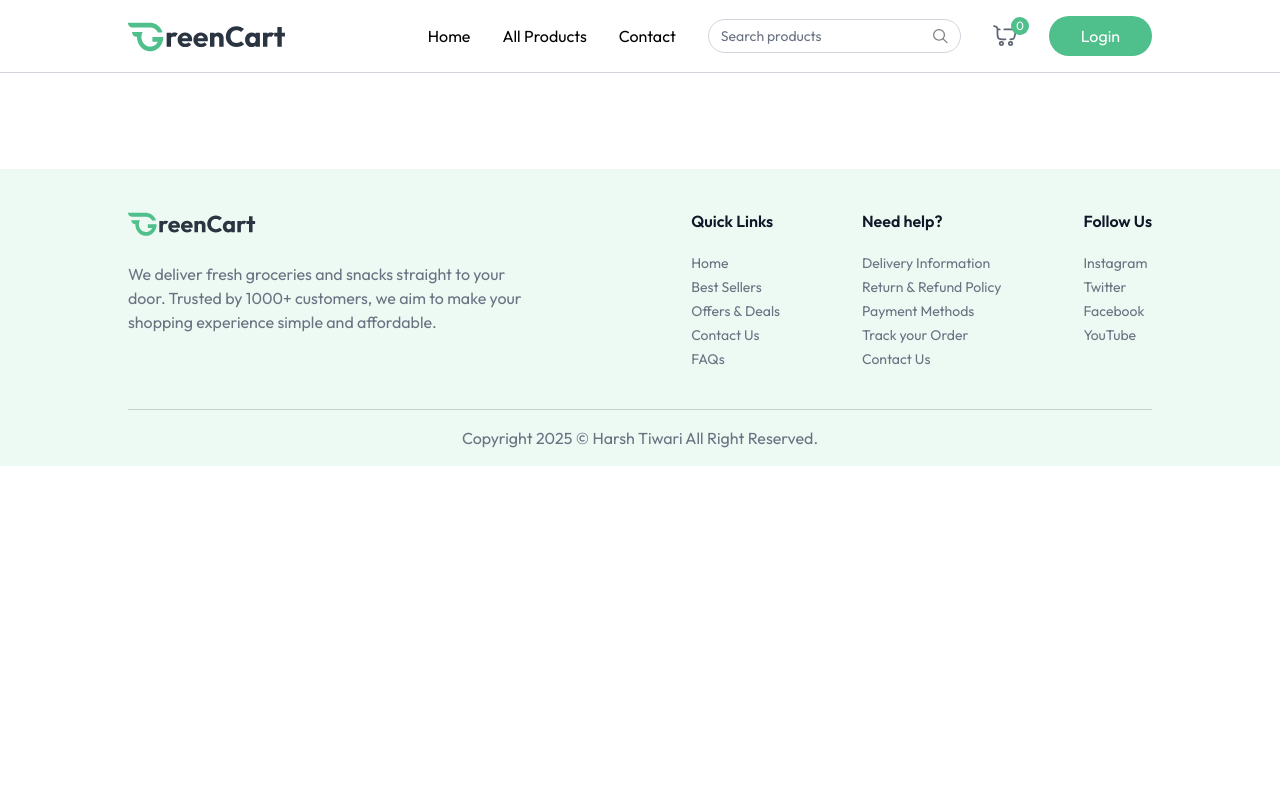
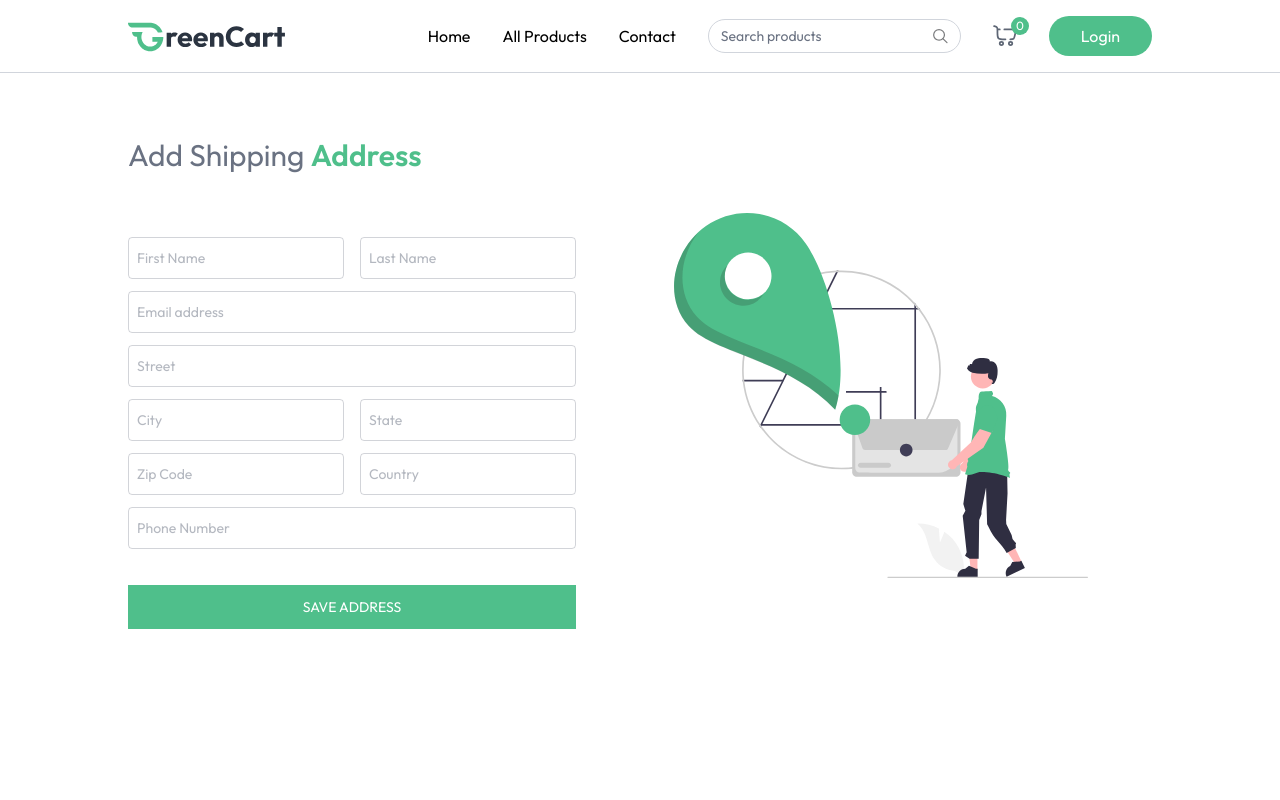
Before and after one commit to harsh7598/mern_grocery, a React (Vite) app in the folder client/: page /add-address in a window 1280 px wide. Shown: the top 800 px of the page. Built offline with nearby package versions, Linux system fonts and the light colour scheme.

Commit message:
addaddresspage

```diff
--- a/client/src/App.jsx
+++ b/client/src/App.jsx
@@ -10,6 +10,7 @@
 import ProductCategory from './pages/ProductCategory'
 import ProductDetails from './pages/ProductDetails'
 import Cart from './pages/Cart'
+import AddAddress from './pages/AddAddress'
 
 const App = () => {
   const isSellerPath = useLocation().pathname.includes("seller");
@@ -28,6 +29,7 @@
           <Route path='/products/:category' element={<ProductCategory/>}/>
           <Route path='/products/:category/:id' element={<ProductDetails/>}/>
           <Route path='/cart' element={<Cart/>}/>
+          <Route path='/add-address' element={<AddAddress/>}/>
         </Routes>
       </div>
       {!isSellerPath && <Footer/>}
--- /dev/null
+++ b/client/src/pages/AddAddress.jsx
@@ -0,0 +1,134 @@
+import React, { useState } from "react";
+import { assets } from "../assets/assets";
+
+//Input fields:
+const InputFields = ({ type, placeholder, name, handleChange, address }) => (
+  <input
+    type={type}
+    placeholder={placeholder}
+    name={name}
+    value={address[name]}
+    onChange={handleChange}
+    required
+    className="w-full px-2 py-2.5 border border-gray-500/30 rounded outline-none text-gray-500 focus:border-primary transition"
+  />
+);
+
+const AddAddress = () => {
+  const [address, setAddress] = useState({
+    firstName: "",
+    lastName: "",
+    email: "",
+    street: "",
+    city: "",
+    state: "",
+    zipCode: "",
+    country: "",
+    phone: "",
+  });
+
+  const handleChange = (e) => {
+    const { name, value } = e.target;
+    setAddress((prevAddress) => ({ ...prevAddress, [name]: value }));
+  };
+
+  const onSubmitHandler = async (e) => {
+    e.preventDefault();
+  };
+
+  return (
+    <div className="mt-16 pb-16">
+      <p className="text-2xl md:text-3xl text-gray-500">
+        Add Shipping <span className="text-primary font-semibold">Address</span>
+      </p>
+      <div className="flex flex-col-reverse md:flex-row justify-between mt-10">
+        <div className="flex-1 max-w-md">
+          <form onSubmit={onSubmitHandler} className="space-y-3 mt-6 text-sm">
+            <div className="grid grid-cols-2 gap-4">
+              <InputFields
+                handleChange={handleChange}
+                address={address}
+                name="firstName"
+                type="text"
+                placeholder="First Name"
+              />
+              <InputFields
+                handleChange={handleChange}
+                address={address}
+                name="lastname"
+                type="text"
+                placeholder="Last Name"
+              />
+            </div>
+            <InputFields
+              handleChange={handleChange}
+              address={address}
+              name="email"
+              type="email"
+              placeholder="Email address"
+            />
+            <InputFields
+              handleChange={handleChange}
+              address={address}
+              name="street"
+              type="text"
+              placeholder="Street"
+            />
+            <div className="grid grid-cols-2 gap-4">
+              <InputFields
+                handleChange={handleChange}
+                address={address}
+                name="city"
+                type="text"
+                placeholder="City"
+              />
+              <InputFields
+                handleChange={handleChange}
+                address={address}
+                name="state"
+                type="text"
+                placeholder="State"
+              />
+            </div>
+            <div className="grid grid-cols-2 gap-4">
+              <InputFields
+                handleChange={handleChange}
+                address={address}
+                name="zipCode"
+                type="text"
+                placeholder="Zip Code"
+              />
+              <InputFields
+                handleChange={handleChange}
+                address={address}
+                name="country"
+                type="text"
+                placeholder="Country"
+              />
+            </div>
+            <InputFields
+              handleChange={handleChange}
+              address={address}
+              name="phone"
+              type="text"
+              placeholder="Phone Number"
+            />
+            <button
+              type="submit"
+              className="w-full mt-6 bg-primary text-white py-3 hover:bg-primary-dull transition cursor-pointer uppercase"
+            >
+              Save Address
+            </button>
+          </form>
+        </div>
+        <img
+          src={assets.add_address_iamge}
+          alt="add-address"
+          className="md:mr-16 mb-16 md:mt-0"
+        />
+      </div>
+    </div>
+  );
+};
+
+export default AddAddress;
```
